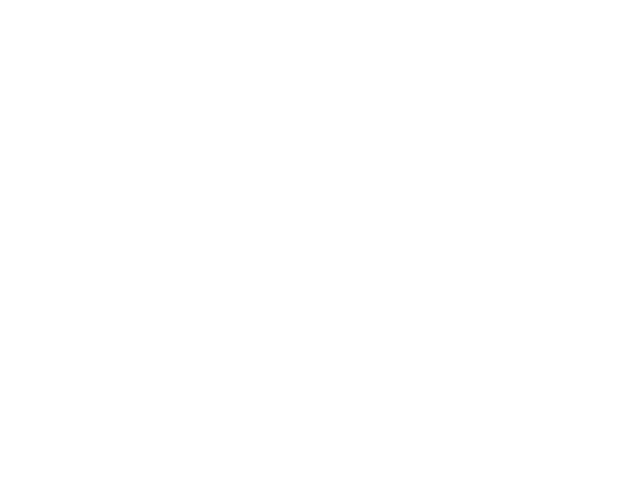
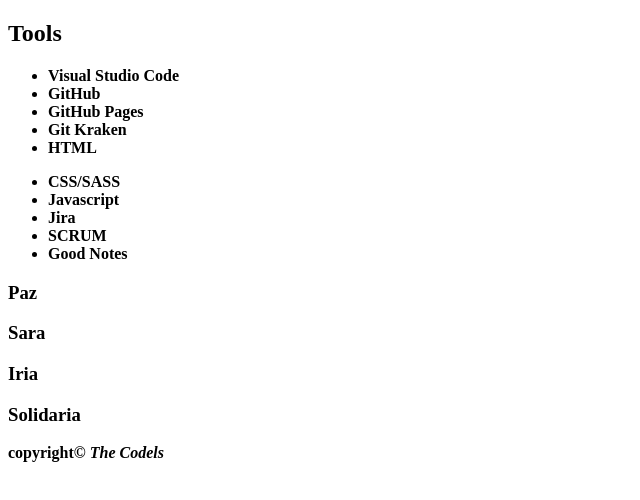
Before and after one commit to Iriarg/project, a website: page public/project.html in a window 1280 px wide. Shown: the whole page, without its empty margins (0-640 px from the left). Drawn offline with Linux system fonts and the light colour scheme.

Commit message:
HTML de Esther

```diff
--- a/public/project.html
+++ b/public/project.html
@@ -1,5 +1,6 @@
 <!DOCTYPE html>
 <html lang="en">
+
 <head>
     <meta charset="UTF-8">
     <meta http-equiv="X-UA-Compatible" content="IE=edge">
@@ -7,7 +8,39 @@
     <title>Document</title>
     <link rel="stylesheet" href="/css/style.css">
 </head>
+
 <body>
 
+
+    <div id="tool">
+        <h2>Tools</h2>
+        <ul>
+            <li>Visual Studio Code</li>
+            <li>GitHub</li>
+            <li>GitHub Pages</li>
+            <li>Git Kraken</li>
+            <li>HTML</li>
+        </ul>
+        <ul>
+            <li>CSS/SASS</li>
+            <li>Javascript</li>
+            <li>Jira</li>
+            <li>SCRUM</li>
+            <li>Good Notes</li>
+        </ul>
+    </div>
+
+    <div id="keywords">
+        <h3>Paz</h3>
+        <h3>Sara</h3>
+        <h3>Iria</h3>
+        <h3>Solidaria</h3>
+    </div>
+
+    <footer>
+        <p>copyright&copy; <i>The Codels</i></p>
+    </footer>
+
 </body>
+
 </html>
```
